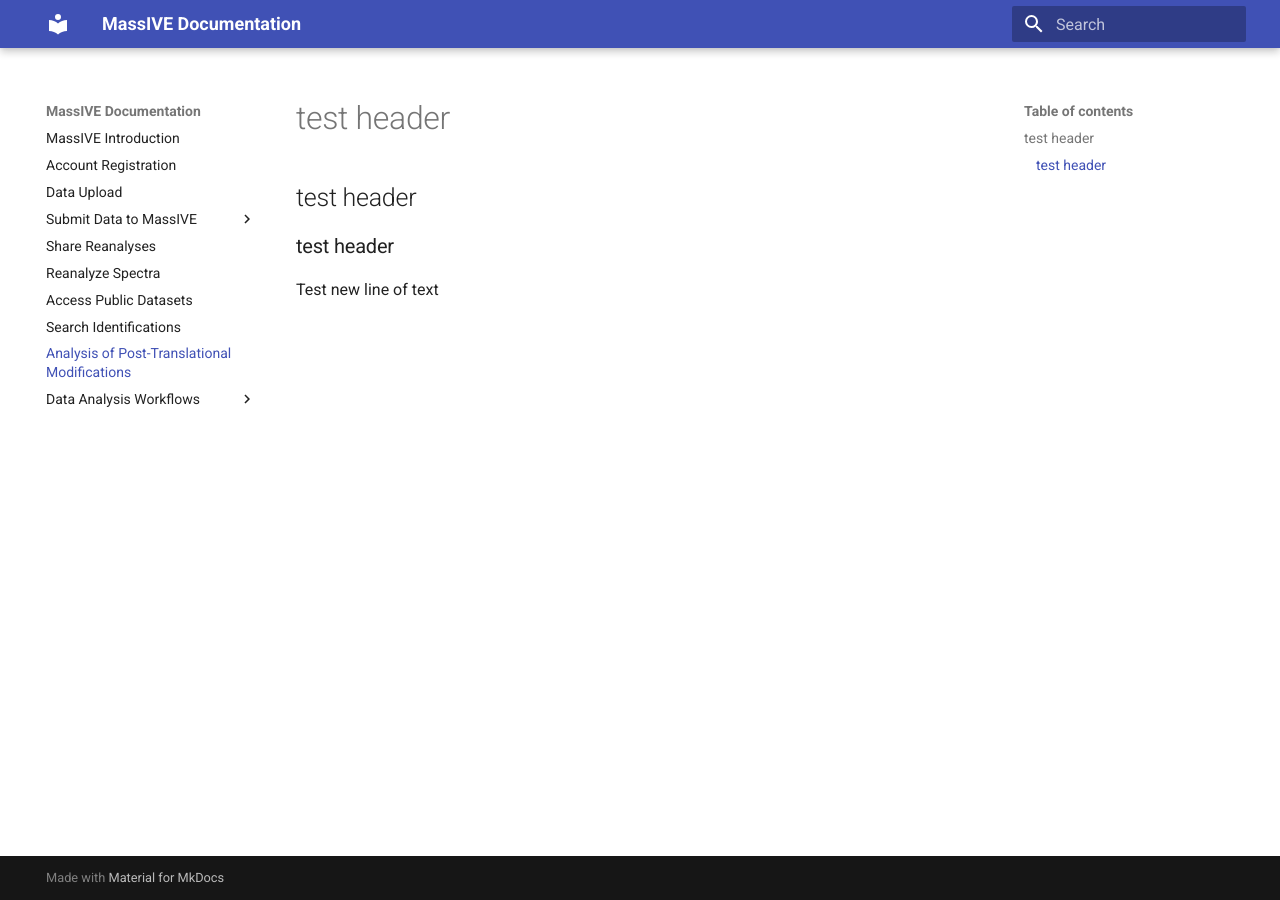
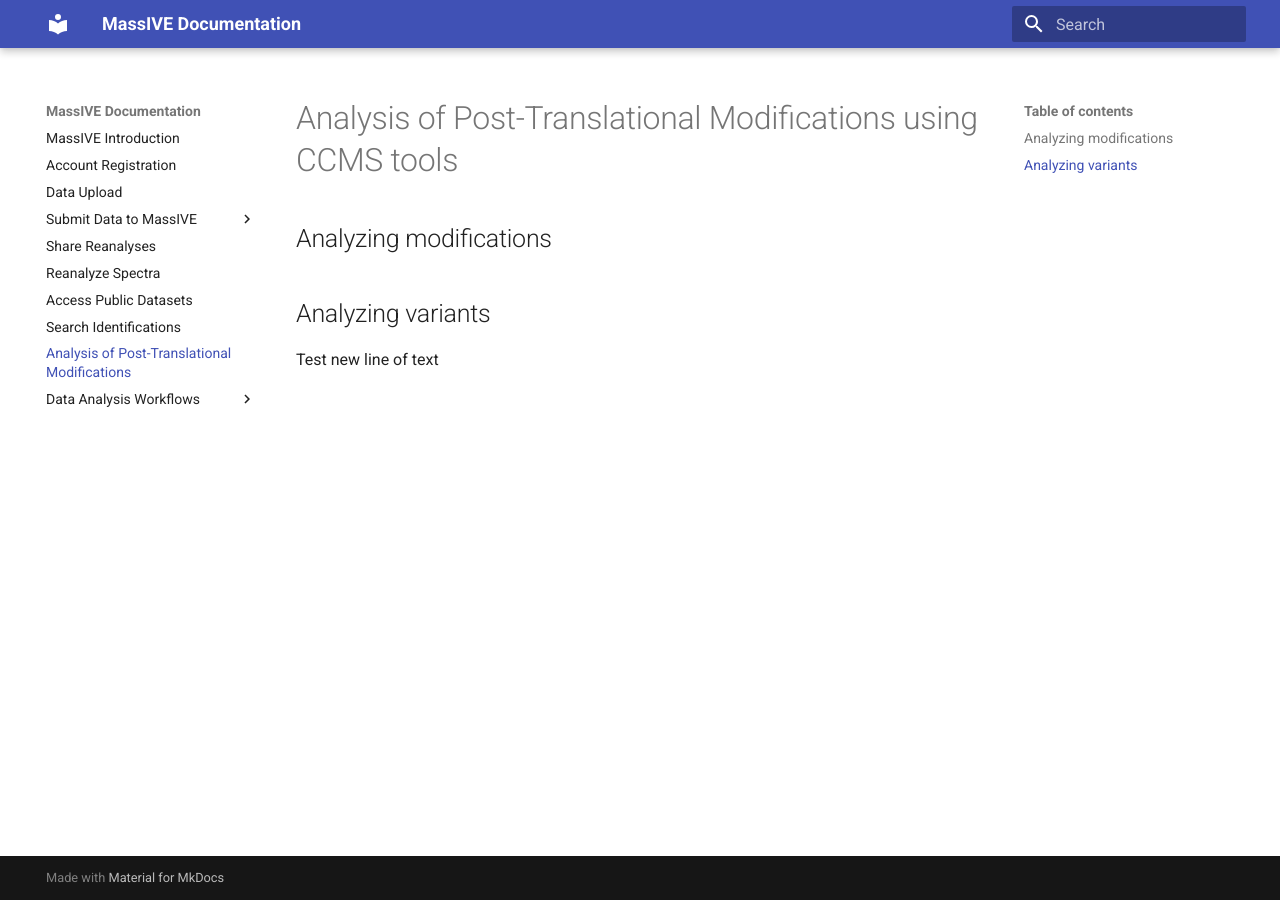
Before and after one commit to CCMS-UCSD/MassIVEDocumentation, an MkDocs documentation site: the page built from docs/ptm_analysis.md, in a window 1280 px wide. Built offline with MkDocs 1.6.1 and Material for MkDocs 9.7.7, drawn with Linux system fonts in a browser that asks for light colours.

Commit message:
Update ptm_analysis.md

```diff
--- a/docs/ptm_analysis.md
+++ b/docs/ptm_analysis.md
@@ -1,5 +1,7 @@
-# test header
-## test header
-### test header
+# Analysis of Post-Translational Modifications using CCMS tools
+
+## Analyzing modifications
+
+## Analyzing variants
 
 Test new line of text
```
